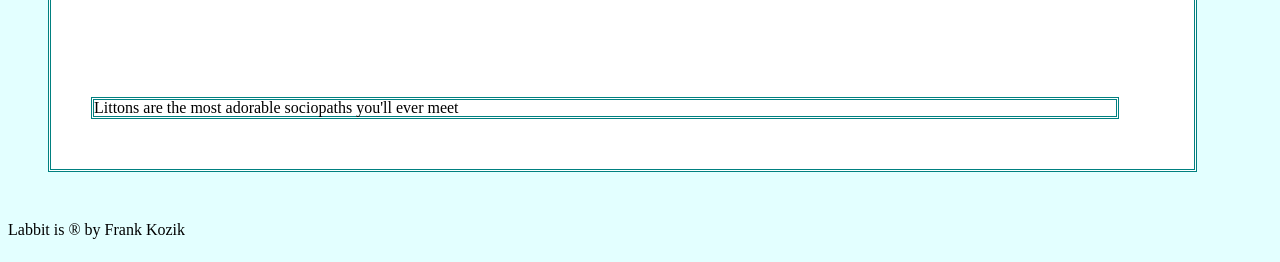
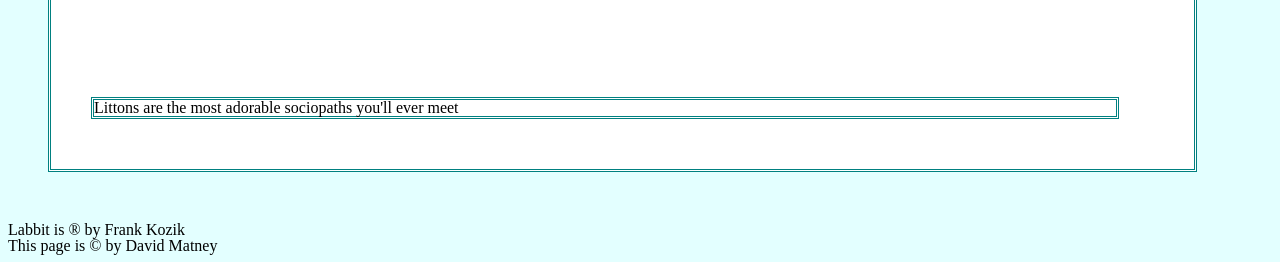
Before and after one commit to Dmatney/html-me-something, a plain HTML site: page index.html in a window 1280 px wide. Shown: the part 5339-5601 px from the top of the page. Drawn offline with Linux system fonts and the light colour scheme.

Commit message:
added copywrite

```diff
--- a/index.html
+++ b/index.html
@@ -62,5 +62,8 @@
         <footer>
             Labbit is  	&reg; by Frank Kozik
         </footer>
+		<footer>
+			This page is &copy; by David Matney
+		</footer>
     </body>
 </html>
```
